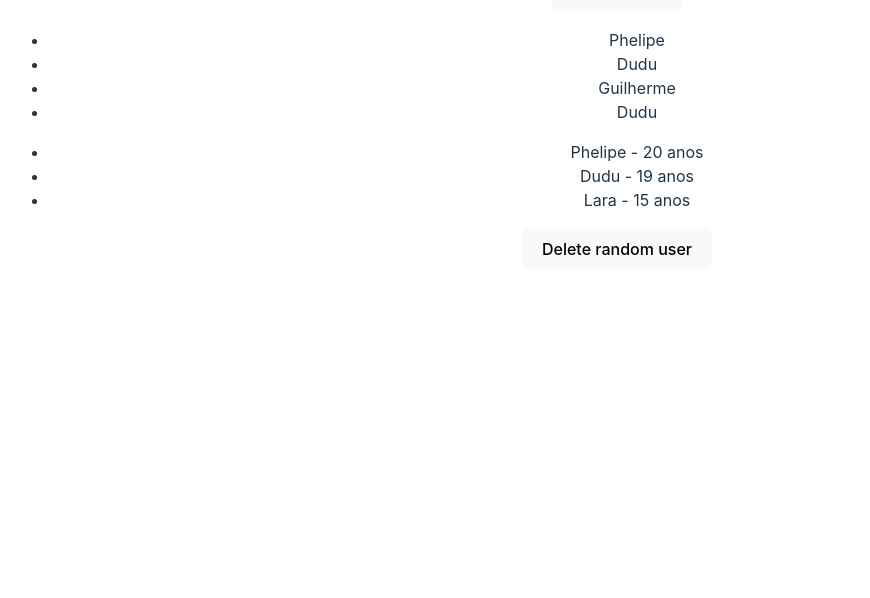
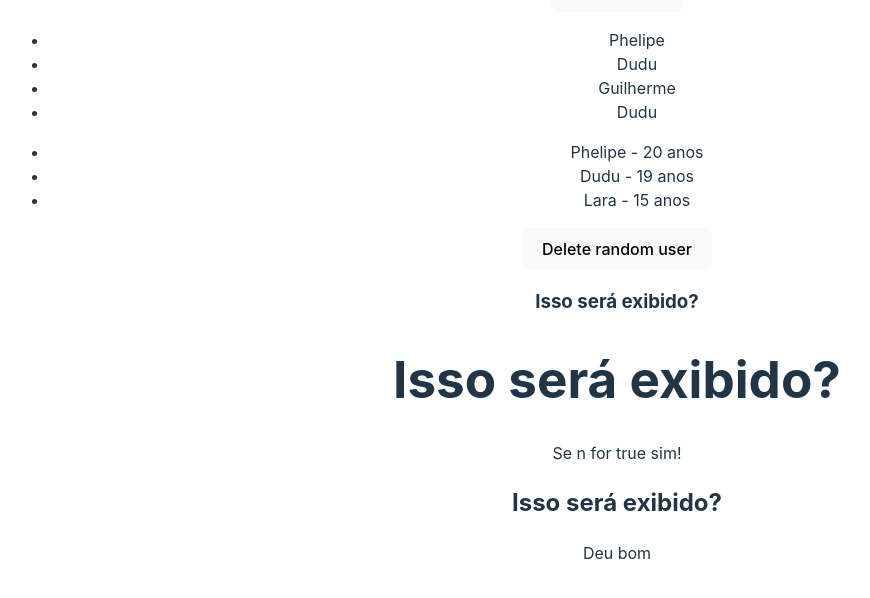
Before and after one commit to phelipeguimaraes/front-end, a React (Vite) app in the folder 3_React/3_AVANCANDO_EM_REACT/avancando/: page / in a window 1280 px wide. Shown: the part 1205-1803 px from the top of the page, without its empty margins (23-893 px from the left). Built offline with nearby package versions, Linux system fonts and the light colour scheme.

Commit message:
Renderização condicional

```diff
--- a/3_React/3_AVANCANDO_EM_REACT/avancando/src/App.jsx
+++ b/3_React/3_AVANCANDO_EM_REACT/avancando/src/App.jsx
@@ -8,6 +8,9 @@
 
 // 4 - renderização de lista
 import ListRender from './components/ListRender'
+
+// 7 - render condicional
+import ConditionalRender from './components/ConditionalRender'
 
 import './App.css'
 
@@ -27,6 +30,8 @@
         <Data />
         {/* 4 - renderização de lista */}
         <ListRender />
+        {/* 7 - render condicional */}
+        <ConditionalRender />
       </div>
     </>
   )
--- /dev/null
+++ b/3_React/3_AVANCANDO_EM_REACT/avancando/src/components/ConditionalRender.jsx
@@ -0,0 +1,23 @@
+import React from 'react'
+
+const ConditionalRender = () => {
+    const x = false
+    const n = 5
+    const nome = 'Phelipe'
+
+  return (
+    <div>
+        {/* 7 - render condicional */}
+        <h3>Isso será exibido?</h3>
+        {x && <p>Se x for true sim!</p>}
+
+        <h1>Isso será exibido?</h1>
+        {n > 3 && <p>Se n for true sim!</p>}
+
+        <h2>Isso será exibido?</h2>
+        {nome == 'Phelipe' && <p>Deu bom</p>}
+    </div>
+  )
+}
+
+export default ConditionalRender
```
